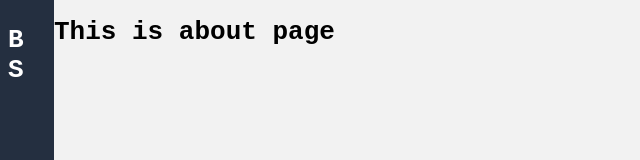
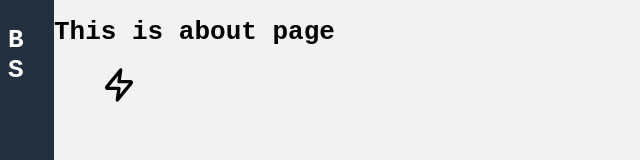
Before and after one commit to MadeleineJonassen/IDATT2105_Full_Stack_Application_Development, a Vue app in the folder FullstackProsjekt/src/frontend/: page /about in a window 1280 px wide. Shown: the top 160 px of the page, without its empty margins (0-640 px from the left). Built offline with nearby package versions, Linux system fonts and the light colour scheme.

Commit message:
Added an icon to AboutView.vue to test import of icons form svg

```diff
--- a/FullstackProsjekt/src/frontend/package.json
+++ b/FullstackProsjekt/src/frontend/package.json
@@ -38,6 +38,7 @@
     "start-server-and-test": "^2.0.3",
     "vite": "^5.1.6",
     "vite-plugin-vue-devtools": "^7.0.18",
+    "vite-svg-loader": "^5.1.0",
     "vitest": "^1.4.0"
   }
 }
--- /dev/null
+++ b/FullstackProsjekt/src/frontend/src/assets/Svg.vue
@@ -0,0 +1,17 @@
+<script setup>
+import {defineAsyncComponent} from "vue";
+
+const props = defineProps({
+	name:{
+		type:String, required:true
+	}
+})
+const icon = defineAsyncComponent(()=>
+	import((`../components/icons/${props.name}.svg`))
+)
+</script>
+
+
+<template>
+	<component :is="icon"/>
+</template>
--- a/FullstackProsjekt/src/frontend/src/assets/icon.css
+++ /dev/null
@@ -1,4 +0,0 @@
-.icon-home{
-    background-image: url("../components/icons/home.png");
-    height: 50px;
-}
--- a/FullstackProsjekt/src/frontend/src/main.js
+++ b/FullstackProsjekt/src/frontend/src/main.js
@@ -1,4 +1,5 @@
 import './assets/main.css'
+
 
 import { createApp } from 'vue'
 import { createPinia } from 'pinia'
--- a/FullstackProsjekt/src/frontend/src/views/AboutView.vue
+++ b/FullstackProsjekt/src/frontend/src/views/AboutView.vue
@@ -1,8 +1,26 @@
 <script setup>
+import Svg from '../assets/Svg.vue'
+
 </script>
 
 <template>
 	<body>
 		<h1> This is about page</h1>
+	<Svg name="bolt" class="icon"/>
+
 	</body>
 </template>
+
+<style>
+
+	.icon{
+		height: 40px;
+		width: 50px;
+		display: inline-block;
+		background-size: contain;
+		background-repeat: no-repeat;
+		background-position: center;
+		margin-left: 40px;
+	}
+
+</style>
--- a/FullstackProsjekt/src/frontend/src/views/DashboardView.vue
+++ b/FullstackProsjekt/src/frontend/src/views/DashboardView.vue
@@ -9,7 +9,6 @@
 		<div class="row">
 			<div class="course-col">
 				<h3>Quiz 1</h3>
-				<img id="quizImg" src="../components/photos/background.png"/>
 				<p>Insert photo </p>
 			</div>
 			<div class="course-col">
--- a/FullstackProsjekt/src/frontend/vite.config.js
+++ b/FullstackProsjekt/src/frontend/vite.config.js
@@ -3,12 +3,14 @@ import { fileURLToPath, URL } from 'node:url'
 import { defineConfig } from 'vite'
 import vue from '@vitejs/plugin-vue'
 import VueDevTools from 'vite-plugin-vue-devtools'
+import svgLoader from 'vite-svg-loader'
 
 // https://vitejs.dev/config/
 export default defineConfig({
   plugins: [
     vue(),
     VueDevTools(),
+    svgLoader()
   ],
   resolve: {
     alias: {
```
Also changed, not shown: FullstackProsjekt/src/frontend/src/components/icons/bolt.svg (added), 1 other file (tests, documents, lock files or other folders).
